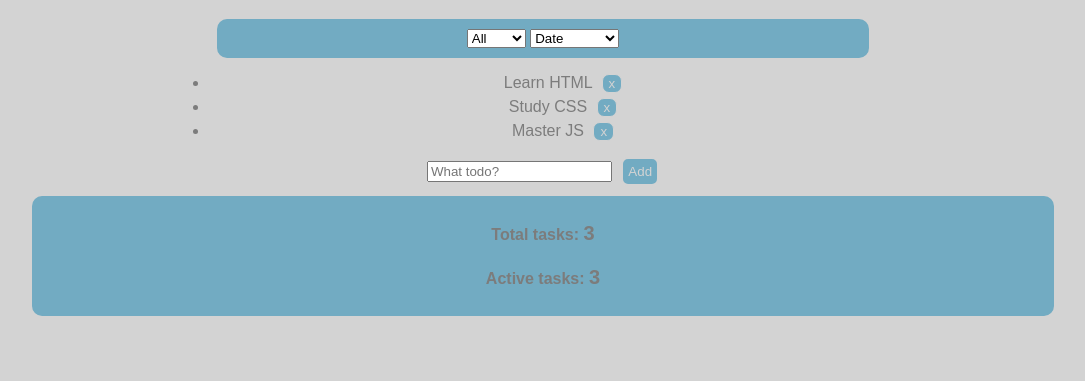
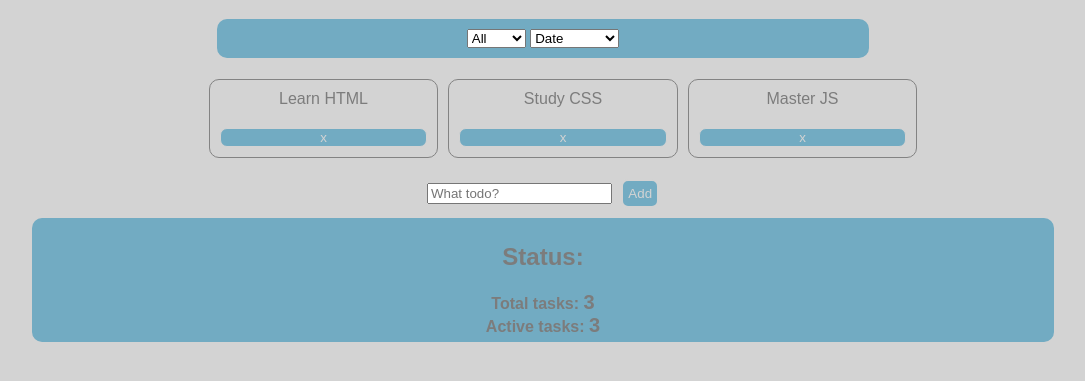
Before and after one commit to AviadMalikan/Task-web, a plain HTML site: page index.html in a window 1280 px wide. Shown: the part 61-442 px from the top of the page, without its empty margins (97-1182 px from the left). Drawn offline with Linux system fonts and the light colour scheme.

Commit message:
Add Some  CSS And headers

```diff
--- a/css/main.css
+++ b/css/main.css
@@ -14,6 +14,10 @@ button {
     transition: 0.5s;
 }
 
+h4 {
+    margin: 0;
+}
+
 .add {
     box-sizing: border-box;
     border: 2px lightgray solid;
@@ -27,14 +31,32 @@ button:hover {
     border: 2px rgb(114, 171, 194) solid;
 }
 
+ul {
+    display: flex;
+    list-style-type: none;
+    justify-content: space-around;
+}
+
 li {
+    border: 1px rgb(131, 131, 131) solid;
+    border-radius: 10px;
+    width: 100px;
     margin: 5px;
-    border-radius: 50px;
+    display: flex;
+    flex-direction: column;
+    flex: auto;
+    cursor: pointer;
+}
+
+li>* {
+    margin: 10px
 }
 
 .done {
+    transition: opacity 1s;
     color: rgb(131, 131, 131);
     text-decoration: line-through;
+    opacity: 50%;
 }
 
 
--- a/index.html
+++ b/index.html
@@ -45,6 +45,7 @@
     </form>
 
     <section class="todo-stat">
+        <h2>Status:</h2>
         <h4>Total tasks: <span class="total-todos"></span> </h4>
         <h4>Active tasks: <span class="active-todos"></span> </h4>
     </section>
--- a/js/services/todo-service.js
+++ b/js/services/todo-service.js
@@ -40,10 +40,8 @@ function setFilter(filterBy) {
 }
 
 function setSort(sortedBy) {
-
     _sortedBy(sortedBy)
     console.log('gTodos: ', gTodos)
-
 }
 
 
```
